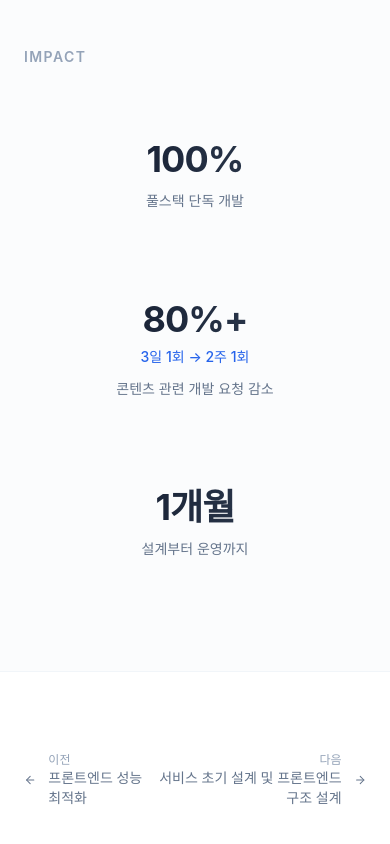
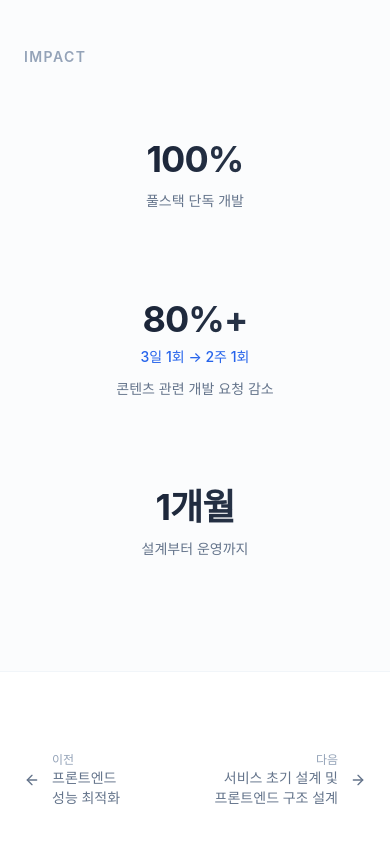
Before and after one commit to WhyBusyy/portfolio, a Next.js app: page /projects/cms-development in a window 390 px wide. Shown: the part 1892-2736 px from the top of the page. Built offline with nearby package versions, Linux system fonts and the light colour scheme; a web font is replaced by a local one.

Commit message:
style: 전역 word-break 적용 및 프로젝트 하단 네비게이션 간격 개선
- globals.css: word-break: keep-all + overflow-wrap: break-word 전역 적용
- ProjectDetailClient: 하단 이전/다음 네비게이션 gap 확대 (gap-8 sm:gap-12)

```diff
--- a/src/app/globals.css
+++ b/src/app/globals.css
@@ -11,6 +11,8 @@
     @apply text-slate-800 dark:text-slate-200;
     -webkit-font-smoothing: antialiased;
     -moz-osx-font-smoothing: grayscale;
+    word-break: keep-all;
+    overflow-wrap: break-word;
   }
 }
 
--- a/src/app/projects/[slug]/ProjectDetailClient.tsx
+++ b/src/app/projects/[slug]/ProjectDetailClient.tsx
@@ -233,15 +233,15 @@ export default function ProjectDetailClient({ project, prev, next }: Props) {
       {/* Bottom Navigation */}
       <section className="py-20 section-padding border-t border-slate-100 dark:border-white/[0.04]">
         <div className="max-w-4xl mx-auto">
-          <div className="flex items-center justify-between">
+          <div className="flex items-center justify-between gap-8 sm:gap-12">
             {prev ? (
               <Link
                 href={`/projects/${prev.slug}`}
                 className="group flex items-center gap-3 text-sm text-slate-500 dark:text-slate-400
-                           hover:text-slate-900 dark:hover:text-white transition-colors"
+                           hover:text-slate-900 dark:hover:text-white transition-colors min-w-0"
               >
-                <ArrowLeft className="w-4 h-4 transition-transform group-hover:-translate-x-1" />
-                <div>
+                <ArrowLeft className="w-4 h-4 flex-shrink-0 transition-transform group-hover:-translate-x-1" />
+                <div className="min-w-0">
                   <p className="text-xs text-slate-400 dark:text-slate-500">
                     이전
                   </p>
@@ -255,7 +255,7 @@ export default function ProjectDetailClient({ project, prev, next }: Props) {
             <Link
               href="/#work"
               className="text-sm text-slate-400 dark:text-slate-500
-                         hover:text-blue-600 dark:hover:text-blue-400 transition-colors hidden sm:block"
+                         hover:text-blue-600 dark:hover:text-blue-400 transition-colors hidden sm:block flex-shrink-0"
             >
               모든 프로젝트
             </Link>
@@ -264,15 +264,15 @@ export default function ProjectDetailClient({ project, prev, next }: Props) {
               <Link
                 href={`/projects/${next.slug}`}
                 className="group flex items-center gap-3 text-sm text-slate-500 dark:text-slate-400
-                           hover:text-slate-900 dark:hover:text-white transition-colors text-right"
+                           hover:text-slate-900 dark:hover:text-white transition-colors text-right min-w-0"
               >
-                <div>
+                <div className="min-w-0">
                   <p className="text-xs text-slate-400 dark:text-slate-500">
                     다음
                   </p>
                   <p className="font-medium">{next.title}</p>
                 </div>
-                <ArrowRight className="w-4 h-4 transition-transform group-hover:translate-x-1" />
+                <ArrowRight className="w-4 h-4 flex-shrink-0 transition-transform group-hover:translate-x-1" />
               </Link>
             ) : (
               <div />
```
